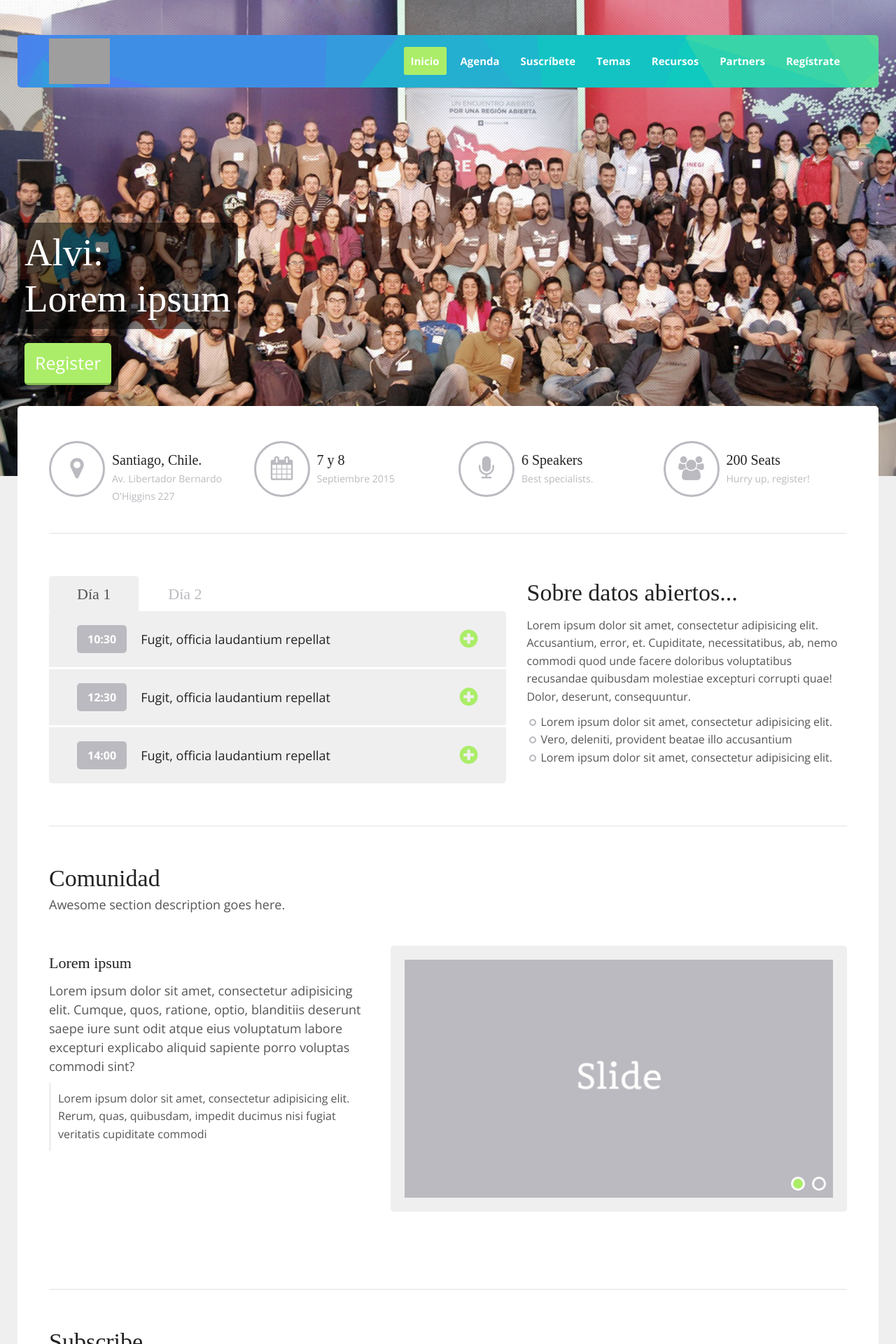
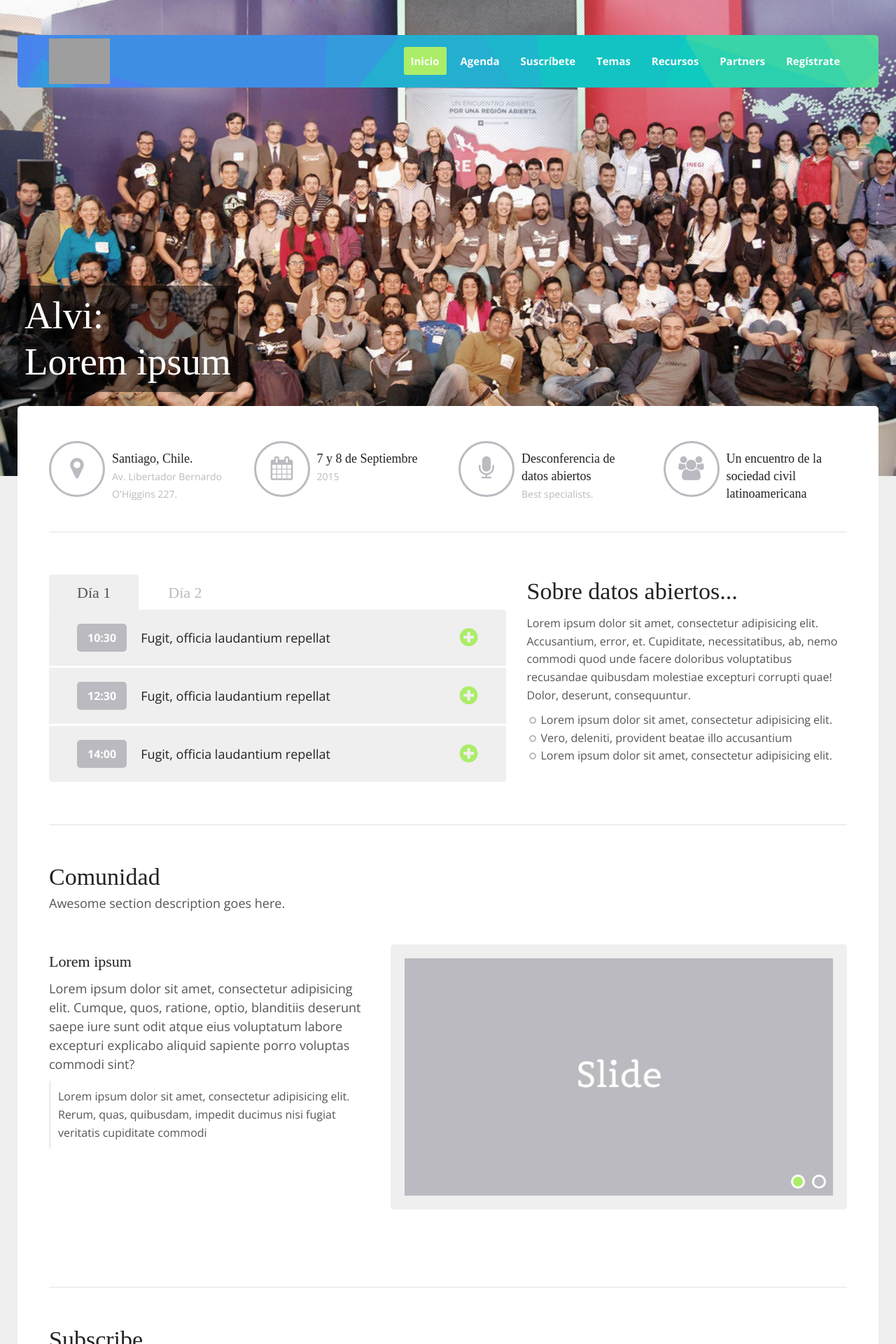
Before and after one commit to somosmas/abrelatam, a Jekyll site: the page built from index.html, in a window 1280 px wide. Shown: the top 1920 px of the page at 70% size. Built offline with Jekyll 4.4.1, drawn with Linux system fonts in a browser that asks for light colours; some web fonts are replaced; grey boxes are pictures that could not be loaded.

Commit message:
Mapa actualizado

```diff
--- a/css/style.css
+++ b/css/style.css
@@ -714,7 +714,7 @@ Event Info =========*/
 
 .event-info h3 {
 	margin: 0;
-	font-size: 2rem;
+	font-size: 18px;
 }
 
 .event-info span {
--- a/index.html
+++ b/index.html
@@ -70,11 +70,12 @@ layout: default
 							<h1>Alvi:<br/>Lorem ipsum</h1>
 						</div>
 					</div>
-					<div class="row">
+					<!-- Boton para ir a registrarse -->
+<!-- 					<div class="row">
 						<div class="blk">
 							<input type="submit" value="Register" name="submit" id="goregister">
 						</div>
-					</div>
+					</div> -->
 				</div>
 			</div>
 
@@ -107,7 +108,7 @@ layout: default
 							<div class="icon fa fa-map-marker"></div>
 							<div class="info">
 								<h3>Santiago, Chile.</h3>
-								<span>Av. Libertador Bernardo O'Higgins 227</span>
+								<span>Av. Libertador Bernardo O'Higgins 227.</span>
 							</div>
 						</div>
 					</div>
@@ -115,8 +116,8 @@ layout: default
 						<div class="event-info">
 							<div class="icon fa fa-calendar"></div>
 							<div class="info">
-								<h3>7 y 8</h3>
-								<span>Septiembre 2015</span>
+								<h3>7 y 8 de Septiembre</h3>
+								<span>2015</span>
 							</div>
 						</div>
 					</div>
@@ -124,7 +125,7 @@ layout: default
 						<div class="event-info">
 							<div class="icon fa fa-microphone"></div>
 							<div class="info">
-								<h3>6 Speakers</h3>
+								<h3>Desconferencia de datos abiertos</h3>
 								<span>Best specialists.</span>
 							</div>
 						</div>
@@ -133,8 +134,7 @@ layout: default
 						<div class="event-info">
 							<div class="icon fa fa-users"></div>
 							<div class="info">
-								<h3>200 Seats</h3>
-								<span>Hurry up, register!</span>
+								<h3>Un encuentro de la sociedad civil latinoamericana</h3>
 							</div>
 						</div>
 					</div>
@@ -631,6 +631,27 @@ layout: default
 
 		<!--== Javascript Files ==-->
 		<script src="https://maps.googleapis.com/maps/api/js?sensor=false"></script>
+
+    <script>
+			function initialize() {
+			  var myLatlng = new google.maps.LatLng(-33.438197, -70.638064);
+			  var mapOptions = {
+			    zoom: 15,
+			    center: myLatlng
+			  }
+			  var map = new google.maps.Map(document.getElementById('map_canvas'), mapOptions);
+
+			  var marker = new google.maps.Marker({
+			      position: myLatlng,
+			      map: map,
+			      title: 'Hello World!'
+			  });
+			}
+
+			google.maps.event.addDomListener(window, 'load', initialize);
+
+    </script>
+
 		<script src="js/jquery-2.1.0.min.js"></script>
 		<script src="js/bootstrap.min.js"></script>
 		<script src="js/jquery.scrollTo.js"></script>
```
Also changed, not shown: 9 other files.
